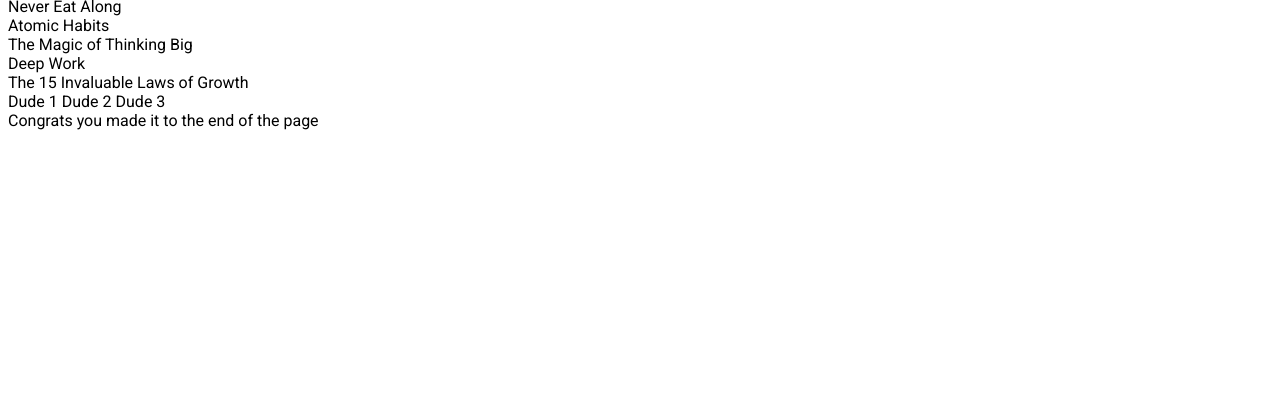
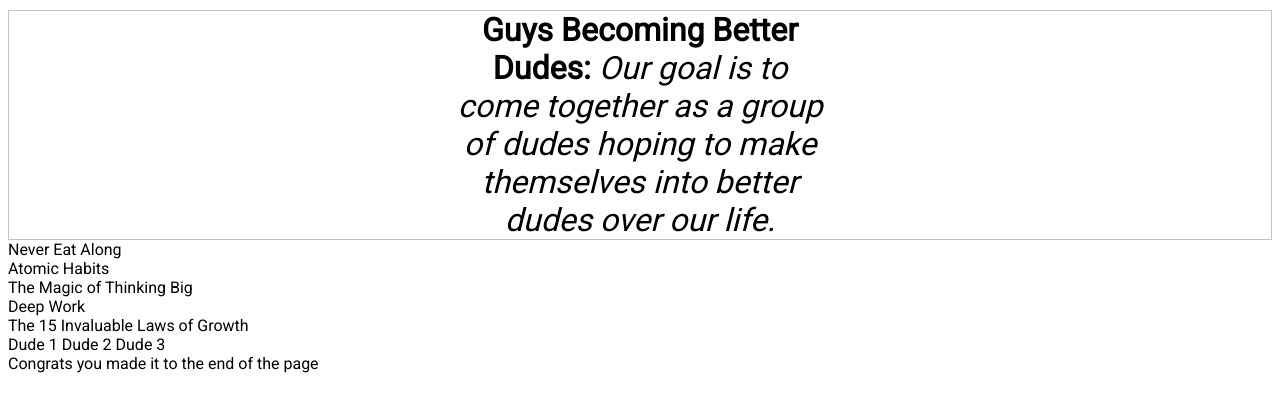
Before and after one commit to leichtaustin/bookclub, a plain HTML site: page index.html in a window 1280 px wide. Shown: the part 126-538 px from the top of the page. Drawn offline with Linux system fonts and the light colour scheme.

Commit message:
About Section Changes

```diff
--- a/resources/style.css
+++ b/resources/style.css
@@ -4,7 +4,7 @@
 
 .main_content {
     position: relative;
-    top: 6rem;
+    top: 8rem;
 }
 
 /* Header Section */
@@ -48,7 +48,25 @@
 
 /* About Section */
 
+.about_section {
+    display: flex;
+    border: solid 1px #c6c1c1;
+    justify-content: center;
+}
+
+.about_content {
+    text-align: center;
+    width: 30%;
+    font-size: 2rem;
+}
+
+/* Main Body Grid */
+
+
+
+/* Footer Section */
+
 footer {
     position: relative;
-    top: 6rem;
+    top: 8rem;
 }
```
